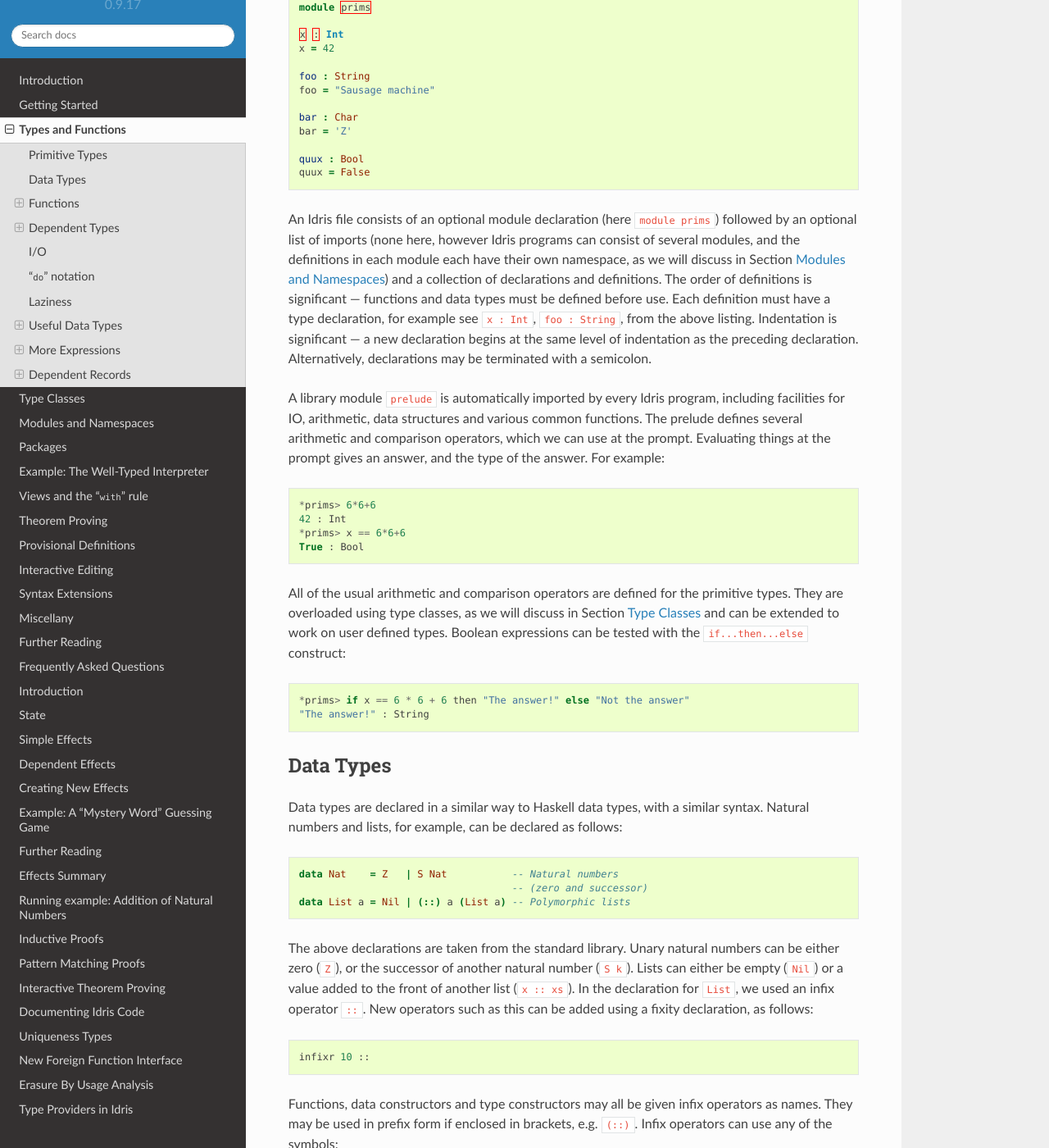
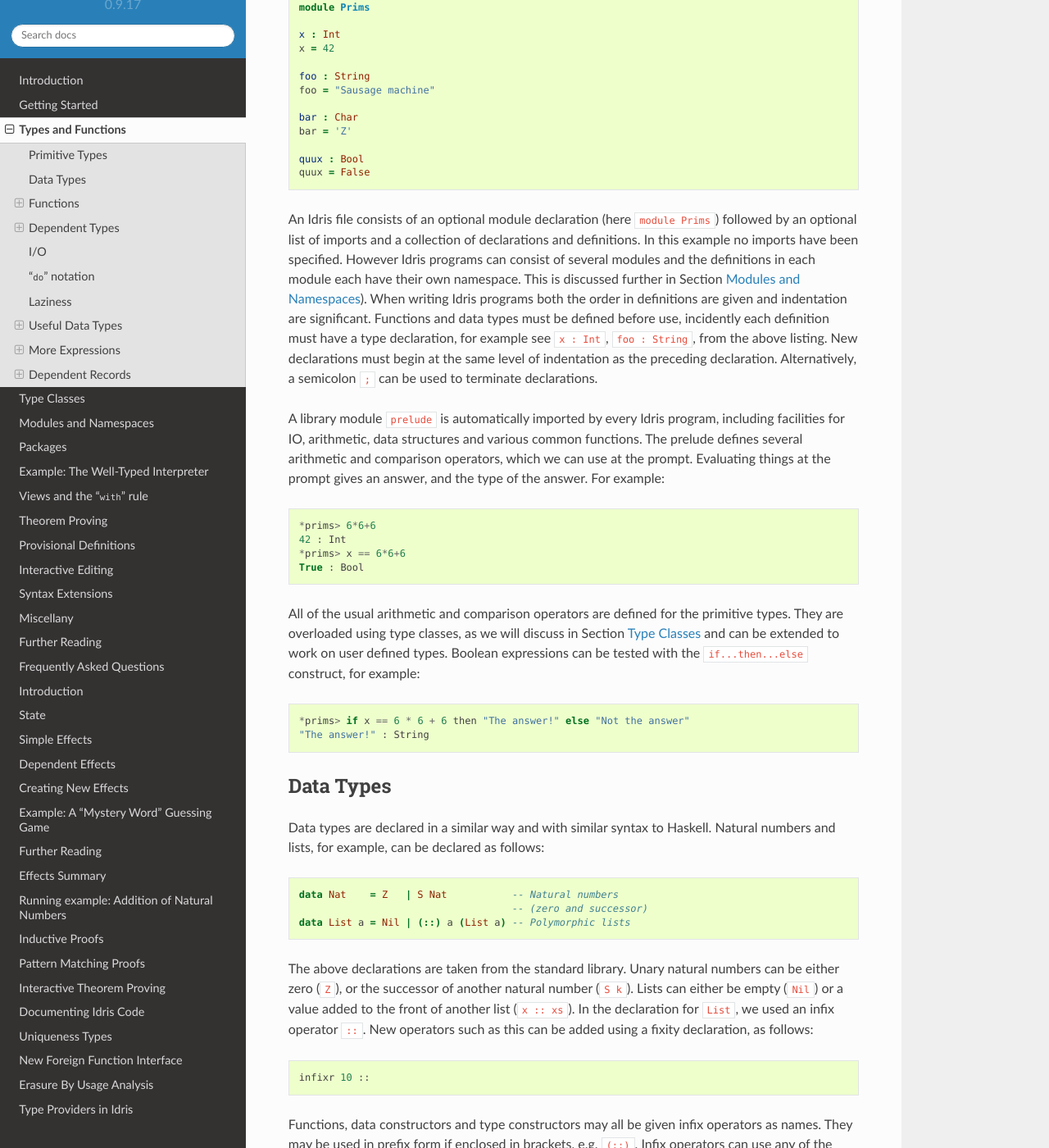
Before and after one commit to idris-lang/Idris-dev, a Sphinx documentation site: the page built from docs/tutorial/typesfuns.rst, in a window 1280 px wide and 1400 px high, scrolled down 377 px. Shown: the whole window at 82% size. Built offline with Sphinx 7.4.7 and the Read the Docs theme 2.0.0, drawn with Linux system fonts in a browser that asks for light colours; formulas are drawn with MathJax 3; some of the changed text lies outside the part shown.

Commit message:
Updated typesfuns.rst
Updated the vbroken example with latest from Idris error output.
Updated some reST usage.

```diff
--- a/docs/tutorial/typesfuns.rst
+++ b/docs/tutorial/typesfuns.rst
@@ -12,13 +12,13 @@
 manipulation, and ``Ptr`` which represents foreign pointers. There are
 also several data types declared in the library, including ``Bool``,
 with values ``True`` and ``False``. We can declare some constants with
-these types. Enter the following into a file ``prims.idr`` and load it
+these types. Enter the following into a file ``Prims.idr`` and load it
 into the Idris interactive environment by typing ``idris
-prims.idr``:
+Prims.idr``:
 
 .. code-block:: idris
 
-    module prims
+    module Prims
 
     x : Int
     x = 42
@@ -33,17 +33,18 @@
     quux = False
 
 An Idris file consists of an optional module declaration (here
-``module prims``) followed by an optional list of imports (none here,
-however Idris programs can consist of several modules, and the
-definitions in each module each have their own namespace, as we will
-discuss in Section :ref:`sect-namespaces`) and a collection of
-declarations and definitions. The order of definitions is significant
-— functions and data types must be defined before use. Each definition
-must have a type declaration, for example see ``x : Int``, ``foo :
-String``, from the above listing. Indentation is significant — a new
-declaration begins at the same level of indentation as the preceding
-declaration.  Alternatively, declarations may be terminated with a
-semicolon.
+``module Prims``) followed by an optional list of imports and a
+collection of declarations and definitions. In this example no imports
+have been specified. However Idris programs can consist of several
+modules and the definitions in each module each have their own
+namespace. This is discussed further in Section
+:ref:`sect-namespaces`). When writing Idris programs both the order in
+definitions are given and indentation are significant. Functions and
+data types must be defined before use, incidently each definition must
+have a type declaration, for example see ``x : Int``, ``foo :
+String``, from the above listing. New declarations must begin at the
+same level of indentation as the preceding declaration.
+Alternatively, a semicolon ``;`` can be used to terminate declarations.
 
 A library module ``prelude`` is automatically imported by every
 Idris program, including facilities for IO, arithmetic, data
@@ -63,7 +64,7 @@
 the primitive types. They are overloaded using type classes, as we
 will discuss in Section :ref:`sect-classes` and can be extended to
 work on user defined types. Boolean expressions can be tested with the
-``if...then...else`` construct:
+``if...then...else`` construct, for example:
 
 ::
 
@@ -73,9 +74,9 @@
 Data Types
 ==========
 
-Data types are declared in a similar way to Haskell data types, with a
-similar syntax. Natural numbers and lists, for example, can be
-declared as follows:
+Data types are declared in a similar way and with similar syntax to
+Haskell. Natural numbers and lists, for example, can be declared as
+follows:
 
 .. code-block:: idris
 
@@ -193,11 +194,13 @@
 Indentation is significant — functions in the ``where`` block must be
 indented further than the outer function.
 
-**Scope:** Any names which are visible in the outer scope are also
-visible in the ``where`` clause (unless they have been redefined, such
-as ``xs`` here). A name which appears only in the type will be in scope
-in the ``where`` clause if it is a *parameter* to one of the types,
-i.e. it is fixed across the entire structure.
+.. note:: Scope
+
+    Any names which are visible in the outer scope are also visible in
+    the ``where`` clause (unless they have been redefined, such as ``xs``
+    here). A name which appears only in the type will be in scope in the
+    ``where`` clause if it is a *parameter* to one of the types, i.e. it
+    is fixed across the entire structure.
 
 As well as functions, ``where`` blocks can include local data
 declarations, such as the following where ``MyLT`` is not accessible
```
Also changed, not shown: other parts of docs/tutorial/typesfuns.rst (+10 -9 lines).
